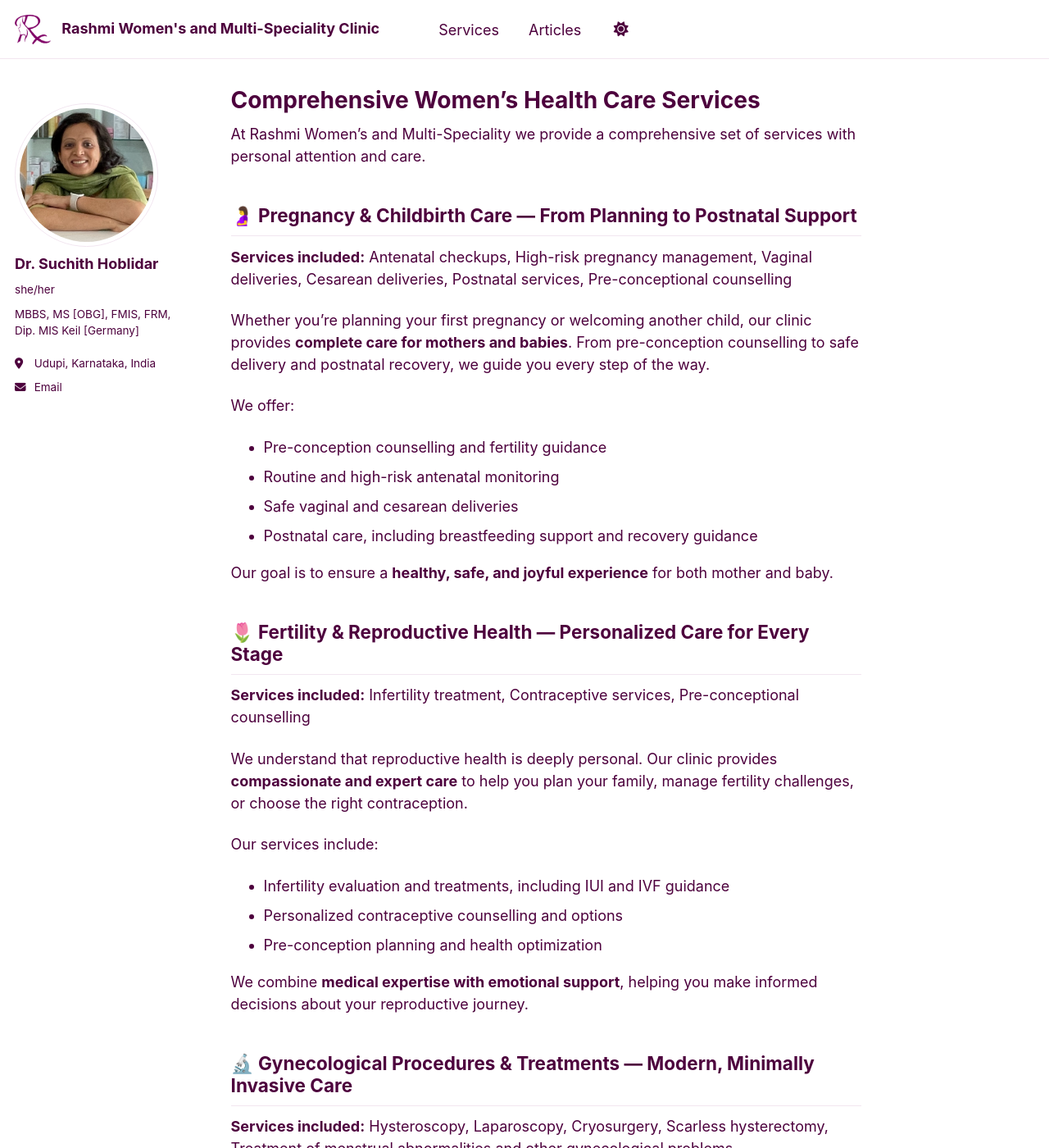
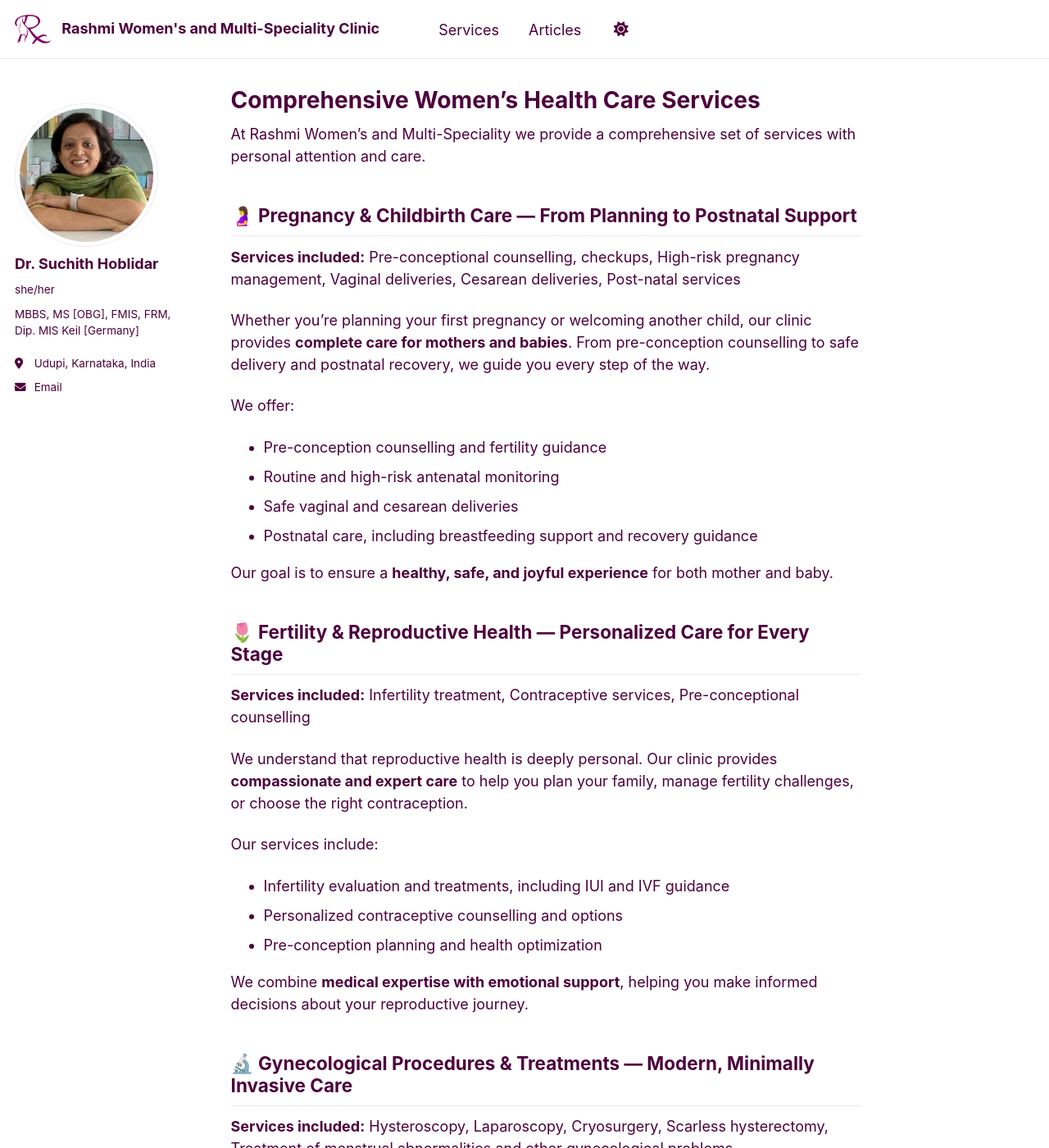
Before and after one commit to rashmiwomensclinic/rashmiwomensclinic.github.io, a Jekyll site: the page built from _pages/services.md, in a window 1280 px wide and 1400 px high. Shown: the whole window at 82% size. Built offline with Jekyll 4.4.1, drawn with Linux system fonts in a browser that asks for light colours; a script that is not in the unit is left out; some of the changed text lies outside the part shown.

Commit message:
Corrected services

```diff
--- a/_pages/services.md
+++ b/_pages/services.md
@@ -8,7 +8,7 @@ At Rashmi Women's and Multi-Speciality we provide a comprehensive set of service
 
 ## **🤰 Pregnancy & Childbirth Care — From Planning to Postnatal Support**
 
-**Services included:** Antenatal checkups, High-risk pregnancy management, Vaginal deliveries, Cesarean deliveries, Postnatal services, Pre-conceptional counselling
+**Services included:** Pre-conceptional counselling, checkups, High-risk pregnancy management, Vaginal deliveries, Cesarean deliveries, Post-natal services
 
 Whether you’re planning your first pregnancy or welcoming another child, our clinic provides **complete care for mothers and babies**. From pre-conception counselling to safe delivery and postnatal recovery, we guide you every step of the way.
 
```
Also changed, not shown: other parts of _pages/services.md (+2 -1 lines).
